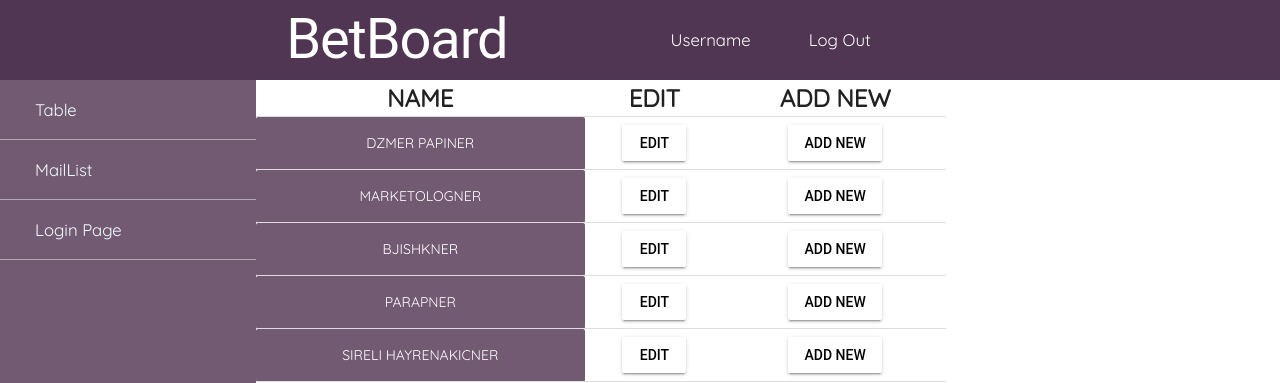
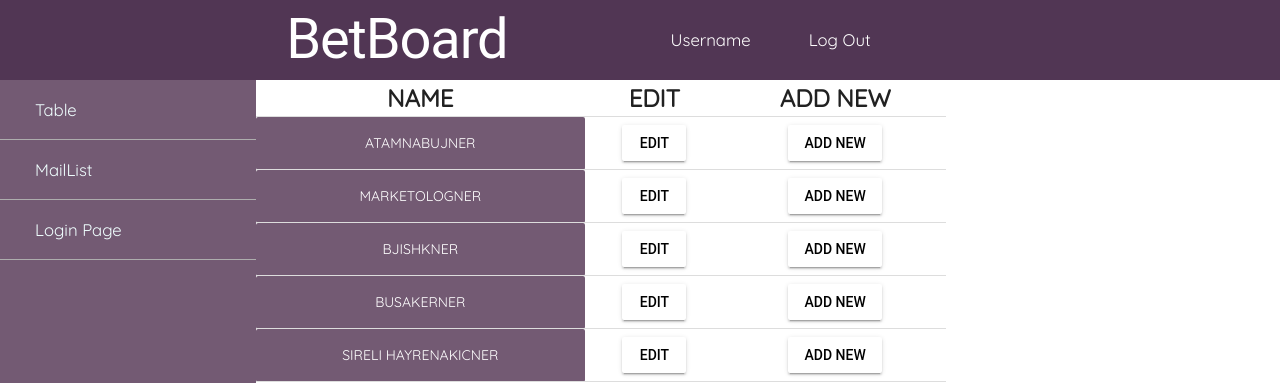
Before and after one commit to GitTat/FrontBetApp, a React (Create React App) app: page /#/addmailinglist in a window 1280 px wide. Shown: the top 383 px of the page. Built offline with nearby package versions, Linux system fonts and the light colour scheme.

Commit message:
minor changes fixed

```diff
--- a/src/MailingLists/MailingLists.js
+++ b/src/MailingLists/MailingLists.js
@@ -3,7 +3,7 @@ import ReactDOM from 'react-dom';
 import '../StyleSheet/MailingLists.css';
 import { EditAddList } from './EditAddList';
 
-const datab = ["DZMER PAPINER", "MARKETOLOGNER", "BJISHKNER", "PARAPNER", "SIRELI HAYRENAKICNER"]
+const datab = ["ATAMNABUJNER", "MARKETOLOGNER", "BJISHKNER", "BUSAKERNER", "SIRELI HAYRENAKICNER"]
 const Database = { name: "Marketologs", emails: ["eagis92@gmail.com", "easdsgis92@gmail.com", "eauytrfsgis92@gmail.com", "eagssfe@gmail.com", "mkhitaryan@mail.ru", "movsiyan@mail.ru", "petrosyan@mail.ru", "esiminchyan@esiminch.ru"] }
 
 class MailingLists extends Component {
```
